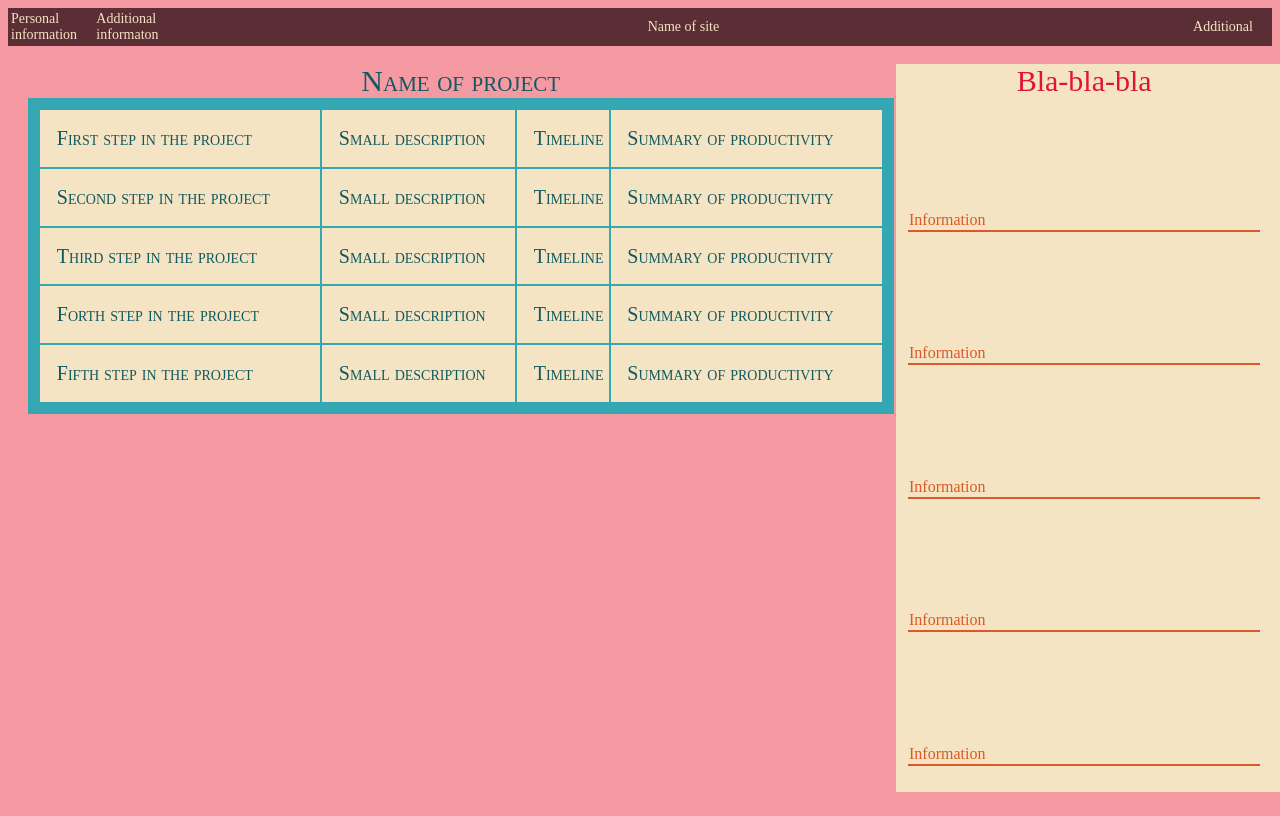
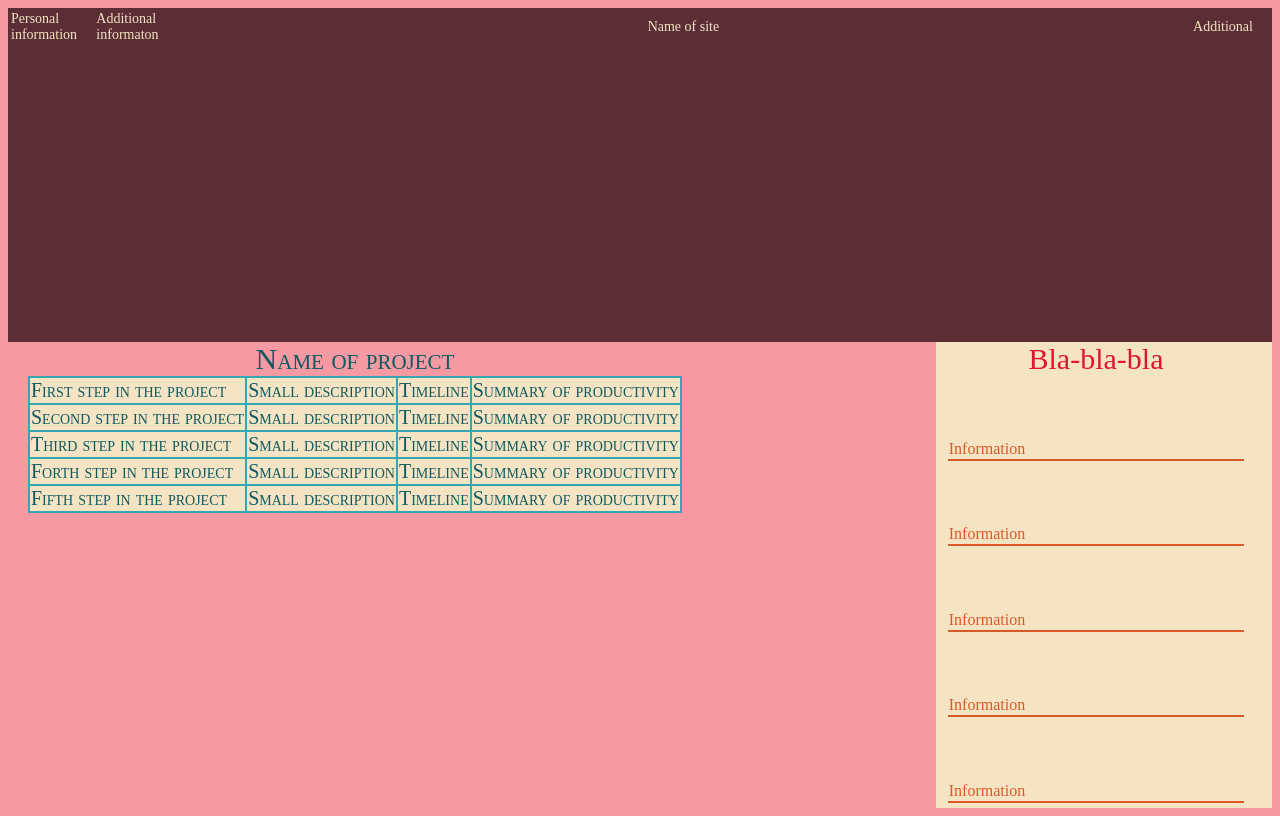
Before and after one commit to ReginaValetova/Time_is_running_out, a plain HTML site: page index.html in a window 1280 px wide. Drawn offline with Linux system fonts and the light colour scheme.

Commit message:
clear padding information

```diff
--- a/style.css
+++ b/style.css
@@ -12,20 +12,20 @@ main {
     background-color: #F59AA3;
     color: rgb(15, 90, 97);
 
-    position: absolute;
+    /* position: absolute;
     top: 8%;
 
     height: 91%;
-    width: 69%;
+    width: 69%; */
 }
 
 aside {
     background-color: #F5E4C3;
-    width: 29.3%;
+    /* width: 29.3%;
     height: 91%;
     position: absolute;
     left: 70%;
-    top: 8%;
+    top: 8%; */
 }
 
 aside table{
@@ -34,7 +34,6 @@ aside table{
     width: 95%;
     height: 92%;
     top: 1%;
-
 }
 
 aside caption{
@@ -49,9 +48,7 @@ aside td{
 }
 
 main nav.table {
-    padding: 2%;
-    padding-left: 0%;
-    padding-top: 0%;
+
     font-variant: small-caps;
 
 }
@@ -63,16 +60,13 @@ main nav.table caption {
 
 main nav.table table{
     background-color: #34A7B2;
-    width: 100%;
-    padding: 10px;
+    /* width: 100%; */
     font-size: 20px;
 
 }
 
 main nav.table td{
     background-color: #F5E4C3;
-    padding: 2%;
-    border-collapse: collapse;
 
 }
 
@@ -80,29 +74,30 @@ main nav.table td{
 body {
     display: grid;
     min-height: 100vh;
-    grid-template-columns: 200px 150px;
-    grid-template-rows: min-content 1fr min-content;
+    /* grid-template-columns: 200px 150px;
+    grid-template-rows: min-content min-content; */
   }
   header {
     grid-row: 1;
-    grid-column: 1 / 4;
+    grid-column: 1 / 3;
   }
-  nav {
+  /* nav {
     grid-row: 2;
     grid-column: 1 / 2;
     padding: 0 10px;
-  }
+  } */
   main {
     grid-row: 2;
-    grid-column: 2 / 3;
+    grid-column: 1/ 2;
     padding: 0 20px;
   }
   aside {
     grid-row: 2;
-    grid-column: 3 / 4;
+    grid-column: 2/3;
     padding: 0 10px;
   }
-  footer {
+  /* footer {
     grid-row: 3;
-    grid-column: 1 / 4;
+    grid-column: 1 / 3;
   }
+   */
```
